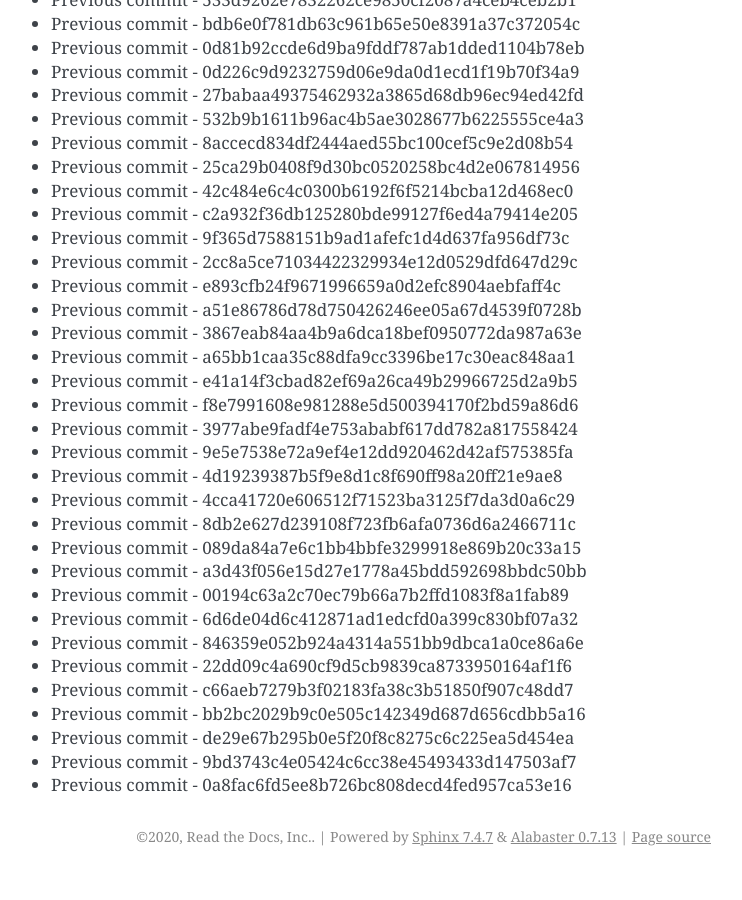
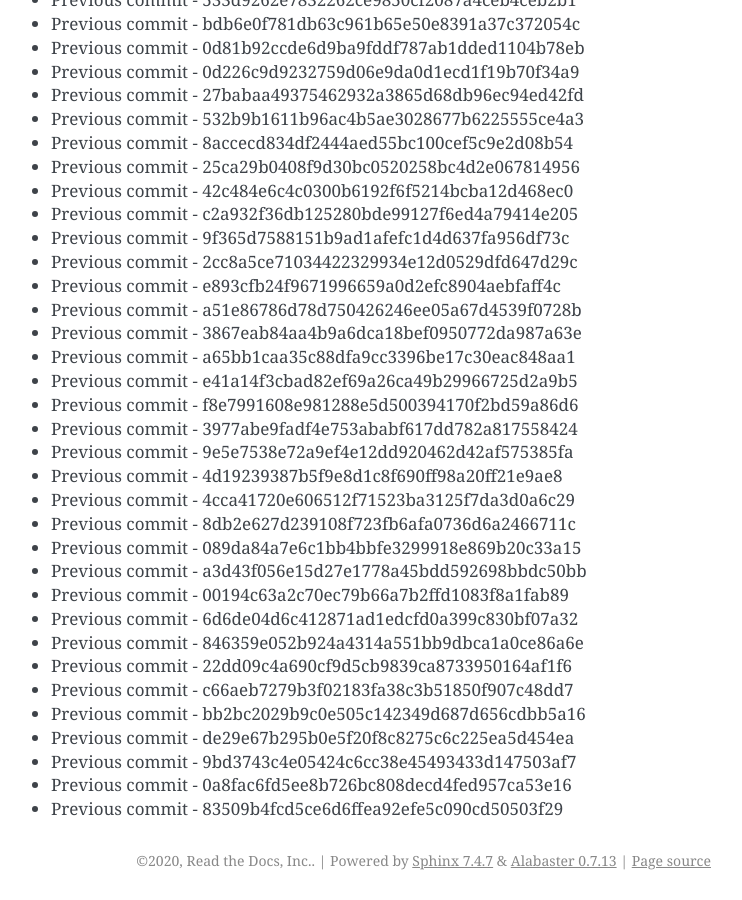
Before and after one commit to readthedocs/rtd-git-stresstest, a Sphinx documentation site: the page built from docs/updates.rst, in a window 1280 px wide and 900 px high, scrolled down 56697 px. Shown: the whole window, without its empty margins (399-1141 px from the left). Built offline with Sphinx 7.4.7, drawn with Linux system fonts in a browser that asks for light colours; before the commit the page ends 57573 px from its top, so only the background shows below that.

Commit message:
Generating commit from previous: 83509b4fcd5ce6d6ffea92efe5c090cd50503f29

```diff
--- a/docs/updates.rst
+++ b/docs/updates.rst
@@ -2414,3 +2414,4 @@ It can be tested for any performance characteristics.
 * Previous commit - de29e67b295b0e5f20f8c8275c6c225ea5d454ea
 * Previous commit - 9bd3743c4e05424c6cc38e45493433d147503af7
 * Previous commit - 0a8fac6fd5ee8b726bc808decd4fed957ca53e16
+* Previous commit - 83509b4fcd5ce6d6ffea92efe5c090cd50503f29
```
